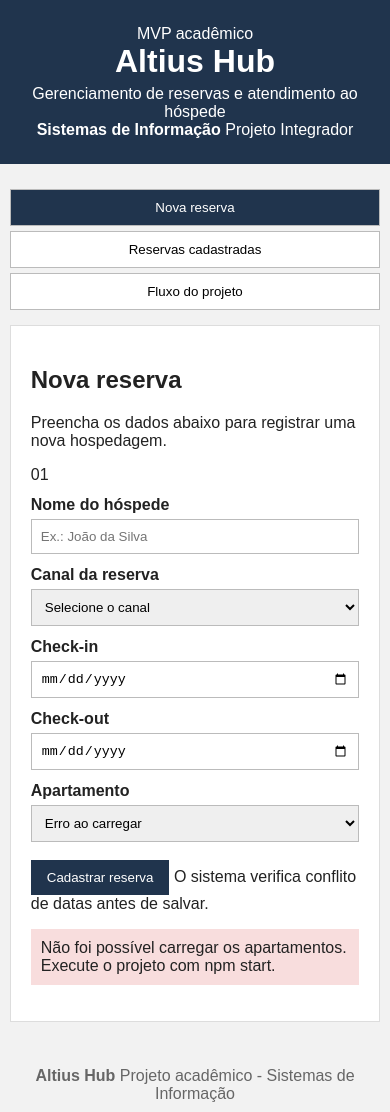
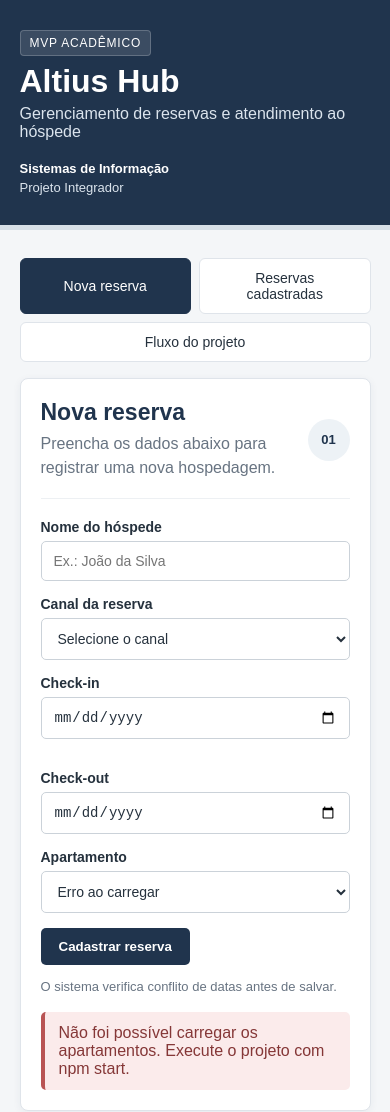
Before and after one commit to wagnerfilho05/Altius-Hub-, a website: page public/index.html in a window 390 px wide. Shown: the top 1112 px of the page. Drawn offline with Linux system fonts and the light colour scheme; no server answers.

Commit message:
Ajustes de estilo para apresentação final

```diff
--- a/public/style.css
+++ b/public/style.css
@@ -2,150 +2,418 @@
   box-sizing: border-box;
 }
 
+:root {
+  --azul: #20344d;
+  --azul-claro: #2d4a6d;
+  --fundo: #f4f6f8;
+  --borda: #dfe4ea;
+  --texto: #25313d;
+  --texto-claro: #687482;
+  --branco: #ffffff;
+}
+
 body {
   margin: 0;
-  font-family: Arial, sans-serif;
-  background: #f2f2f2;
-  color: #222;
+  font-family: Arial, Helvetica, sans-serif;
+  background: var(--fundo);
+  color: var(--texto);
 }
 
-header {
-  background: #20344d;
+.topo {
+  background: var(--azul);
   color: white;
-  padding: 25px;
-  text-align: center;
+  border-bottom: 5px solid #d7e0e8;
 }
 
-header h1 {
-  margin: 0 0 5px 0;
+.topo-conteudo {
+  width: 90%;
+  max-width: 1050px;
+  margin: 0 auto;
+  padding: 30px 0;
+  display: flex;
+  justify-content: space-between;
+  align-items: center;
+  gap: 20px;
 }
 
-header p {
+.topo h1 {
+  margin: 7px 0 5px;
+  font-size: 32px;
+}
+
+.topo p {
   margin: 0;
+  color: #dbe4ed;
+}
+
+.etiqueta {
+  display: inline-block;
+  font-size: 12px;
+  text-transform: uppercase;
+  letter-spacing: 0.8px;
+  background: rgba(255, 255, 255, 0.12);
+  border: 1px solid rgba(255, 255, 255, 0.2);
+  padding: 5px 9px;
+  border-radius: 4px;
+}
+
+.topo-info {
+  text-align: right;
+  font-size: 13px;
+}
+
+.topo-info strong,
+.topo-info span {
+  display: block;
+}
+
+.topo-info span {
+  margin-top: 4px;
+  color: #dbe4ed;
 }
 
 main {
   width: 90%;
-  max-width: 950px;
-  margin: 25px auto;
+  max-width: 1050px;
+  margin: 28px auto 40px;
 }
 
 .menu {
-  margin-bottom: 15px;
+  display: flex;
+  gap: 8px;
+  margin-bottom: 16px;
+  flex-wrap: wrap;
 }
 
 .menu button {
-  padding: 10px 15px;
-  border: 1px solid #bbb;
-  background: white;
+  padding: 11px 17px;
+  border: 1px solid var(--borda);
+  background: var(--branco);
+  color: var(--texto);
+  border-radius: 6px;
   cursor: pointer;
+  font-size: 14px;
+}
+
+.menu button:hover {
+  background: #eef2f6;
 }
 
 .menu button.ativo {
-  background: #20344d;
+  background: var(--azul);
   color: white;
+  border-color: var(--azul);
 }
 
 .tela {
   background: white;
-  padding: 20px;
-  border: 1px solid #ddd;
+  padding: 26px;
+  border: 1px solid var(--borda);
+  border-radius: 8px;
+  box-shadow: 0 2px 8px rgba(32, 52, 77, 0.06);
 }
 
 .escondida {
   display: none;
 }
 
+.titulo-secao {
+  display: flex;
+  justify-content: space-between;
+  align-items: flex-start;
+  gap: 20px;
+  border-bottom: 1px solid #edf0f3;
+  padding-bottom: 18px;
+  margin-bottom: 20px;
+}
+
+.titulo-secao h2 {
+  margin: 0 0 6px;
+  color: var(--azul);
+  font-size: 23px;
+}
+
+.titulo-secao p {
+  margin: 0;
+  color: var(--texto-claro);
+  line-height: 1.5;
+}
+
+.numero-etapa {
+  min-width: 42px;
+  height: 42px;
+  display: flex;
+  align-items: center;
+  justify-content: center;
+  border-radius: 50%;
+  background: #edf2f6;
+  color: var(--azul);
+  font-weight: bold;
+  font-size: 13px;
+}
+
 form {
-  max-width: 600px;
+  max-width: 720px;
+}
+
+.linha-formulario {
+  display: grid;
+  grid-template-columns: 1fr 1fr;
+  gap: 16px;
+}
+
+.campo {
+  margin-bottom: 15px;
+}
+
+.campo-completo {
+  width: 100%;
 }
 
 label {
   display: block;
-  margin-top: 12px;
+  margin-bottom: 6px;
   font-weight: bold;
+  font-size: 14px;
 }
 
 input,
 select {
   width: 100%;
-  padding: 9px;
-  margin-top: 5px;
-  border: 1px solid #bbb;
+  padding: 11px 12px;
+  border: 1px solid #cbd2d9;
+  border-radius: 5px;
+  background: white;
+  font-size: 14px;
+  color: var(--texto);
+}
+
+input:focus,
+select:focus {
+  outline: none;
+  border-color: var(--azul-claro);
+  box-shadow: 0 0 0 2px rgba(45, 74, 109, 0.08);
+}
+
+.acoes-formulario {
+  margin-top: 6px;
+  display: flex;
+  align-items: center;
+  gap: 14px;
+  flex-wrap: wrap;
+}
+
+.acoes-formulario span {
+  font-size: 13px;
+  color: var(--texto-claro);
 }
 
 .salvar {
-  margin-top: 18px;
-  padding: 10px 16px;
-  background: #20344d;
+  padding: 11px 18px;
+  background: var(--azul);
   color: white;
   border: 0;
+  border-radius: 5px;
   cursor: pointer;
+  font-weight: bold;
+}
+
+.salvar:hover {
+  background: var(--azul-claro);
+}
+
+#mensagem {
+  margin-top: 18px;
+  max-width: 720px;
+}
+
+.sucesso,
+.erro {
+  margin: 0;
+  padding: 12px 14px;
+  border-radius: 5px;
+  border-left: 4px solid;
+}
+
+.sucesso {
+  background: #edf7ef;
+  border-color: #4e8a5b;
+  color: #2e6038;
+}
+
+.erro {
+  background: #fbebeb;
+  border-color: #b95454;
+  color: #853737;
 }
 
 .tabela {
   overflow-x: auto;
+  border: 1px solid var(--borda);
+  border-radius: 6px;
 }
 
 table {
   width: 100%;
   border-collapse: collapse;
-  margin-top: 15px;
+  min-width: 820px;
 }
 
 th,
 td {
-  border: 1px solid #ccc;
-  padding: 9px;
+  padding: 12px;
   text-align: left;
+  border-bottom: 1px solid #e8ebee;
+  font-size: 14px;
 }
 
 th {
-  background: #ececec;
+  background: #f1f4f7;
+  color: #3f4d5c;
+  font-size: 13px;
+}
+
+tr:last-child td {
+  border-bottom: 0;
+}
+
+td a {
+  color: var(--azul-claro);
+  font-weight: bold;
+  text-decoration: none;
+}
+
+td a:hover {
+  text-decoration: underline;
 }
 
 .excluir {
-  background: #fff;
-  border: 1px solid #999;
-  padding: 6px 9px;
+  background: white;
+  border: 1px solid #c9cfd5;
+  color: #8a3838;
+  padding: 7px 10px;
+  border-radius: 4px;
   cursor: pointer;
 }
 
-.sucesso {
-  background: #e5f4e7;
-  padding: 10px;
+.excluir:hover {
+  background: #faf0f0;
 }
 
-.erro {
-  background: #f8dddd;
-  padding: 10px;
+.fluxo {
+  display: grid;
+  grid-template-columns: 1fr 1fr;
+  gap: 12px;
+}
+
+.passo {
+  display: flex;
+  align-items: center;
+  gap: 12px;
+  border: 1px solid var(--borda);
+  background: #fafbfc;
+  padding: 14px;
+  border-radius: 6px;
+}
+
+.passo span {
+  min-width: 30px;
+  height: 30px;
+  border-radius: 50%;
+  display: flex;
+  align-items: center;
+  justify-content: center;
+  background: var(--azul);
+  color: white;
+  font-weight: bold;
+  font-size: 13px;
+}
+
+.passo p {
+  margin: 0;
+  line-height: 1.4;
 }
 
 .aviso {
   margin-top: 20px;
-  padding: 10px;
-  background: #fff3cd;
-  border: 1px solid #ead48a;
+  padding: 13px 14px;
+  background: #fff8df;
+  border: 1px solid #eadb9d;
+  border-radius: 5px;
+  line-height: 1.5;
 }
 
 .informacoes {
   margin-top: 20px;
 }
 
-footer {
-  text-align: center;
-  padding: 20px;
-  color: #666;
+.cartao-hospedagem {
+  max-width: 760px;
+  margin: 0 auto;
 }
 
-@media (max-width: 650px) {
-  main {
-    width: 95%;
+.resumo-hospedagem {
+  background: #f7f9fb;
+  border: 1px solid var(--borda);
+  border-radius: 6px;
+  padding: 18px;
+  margin-top: 18px;
+}
+
+.resumo-hospedagem p {
+  margin: 9px 0;
+}
+
+.voltar {
+  display: inline-block;
+  margin-top: 18px;
+  color: var(--azul-claro);
+  text-decoration: none;
+  font-weight: bold;
+}
+
+footer {
+  width: 90%;
+  max-width: 1050px;
+  margin: 0 auto;
+  padding: 22px 0 30px;
+  color: #6f7984;
+  font-size: 13px;
+  display: flex;
+  justify-content: space-between;
+  border-top: 1px solid #dfe4e8;
+}
+
+@media (max-width: 700px) {
+  .topo-conteudo {
+    align-items: flex-start;
+    flex-direction: column;
+  }
+
+  .topo-info {
+    text-align: left;
   }
 
   .menu button {
-    display: block;
-    width: 100%;
-    margin-bottom: 5px;
+    flex: 1;
+    min-width: 150px;
+  }
+
+  .linha-formulario,
+  .fluxo {
+    grid-template-columns: 1fr;
+  }
+
+  .tela {
+    padding: 20px;
+  }
+
+  .titulo-secao {
+    align-items: center;
+  }
+
+  footer {
+    flex-direction: column;
+    gap: 5px;
   }
 }
```
